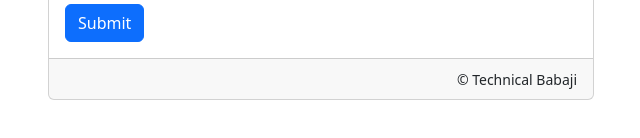
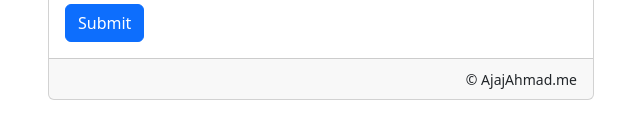
Before and after one commit to aryandot/aryandot.github.io, a plain HTML site: page index.html in a window 1280 px wide. Shown: the part 648-786 px from the top of the page, 319-959 px from the left. Drawn offline with nearby package versions, Linux system fonts and the light colour scheme.

Commit message:
Update index.html

```diff
--- a/index.html
+++ b/index.html
@@ -63,7 +63,7 @@
             </form>
           </div>
           <div class="card-footer text-end">
-            <small>&copy; Technical Babaji</small>
+            <small>&copy; AjajAhmad.me</small>
           </div>
         </div>
       </div>
```
